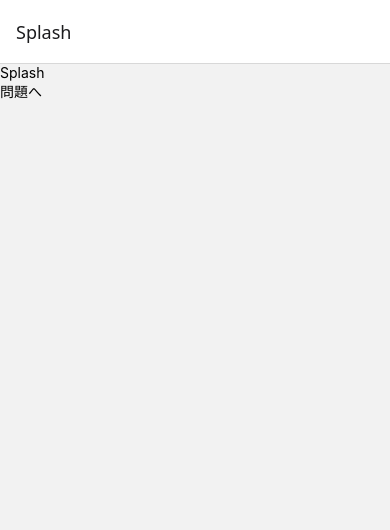
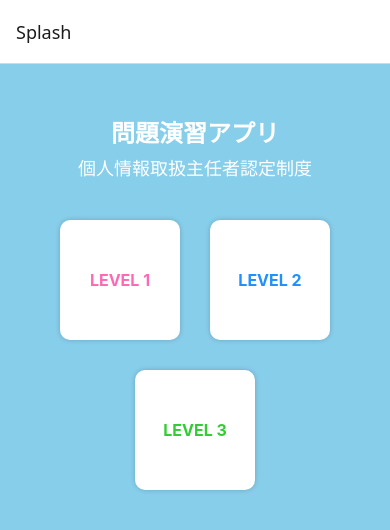
Before and after one commit to kazukiomori/personalInformationHandlingSupervisorCertification, a React Native app: screen /Splash in a window 390 px wide. Shown: the top 530 px of the page. Built offline with nearby package versions, Linux system fonts and the light colour scheme.

Commit message:
Top画面のUI作成

```diff
--- a/src/screens/Splash.js
+++ b/src/screens/Splash.js
@@ -1,18 +1,76 @@
 import { Pressable, StyleSheet, Text, View } from 'react-native'
 import React from 'react'
+import tw from 'twrnc';
 
 const Splash = ({ navigation }) => {
   return (
-    <View>
-      <Text>Splash</Text>
+    <View style={styles.container}>
+      {/* Header Section */}
+      <View style={styles.headerContainer}>
+        <Text style={styles.appTitle}>問題演習アプリ</Text>
+        <Text style={styles.appSubtitle}>個人情報取扱主任者認定制度</Text>
+      </View>
 
-      <Pressable onPress={() => navigation.navigate("Qustions")}>
-      <Text>問題へ</Text>
-      </Pressable>
+      {/* Questions Buttons */}
+      <View style={styles.levelContainer}>
+        <Pressable style={styles.levelBox} onPress={() => navigation.navigate("Questions")} >
+          <Text style={[styles.levelText, { color: "#FF69B4" }]}>LEVEL 1</Text>
+        </Pressable>
+        <Pressable style={styles.levelBox} onPress={() => navigation.navigate("Questions")} >
+          <Text style={[styles.levelText, { color: "#1E90FF" }]}>LEVEL 2</Text>
+        </Pressable>
+        <Pressable style={styles.levelBox} onPress={() => navigation.navigate("Questions")} >
+          <Text style={[styles.levelText, { color: "#32CD32" }]}>LEVEL 3</Text>
+        </Pressable>
+      </View>
     </View>
   )
 }
 
 export default Splash
 
-const styles = StyleSheet.create({})
+const styles = StyleSheet.create({
+  container: {
+    flex: 1,
+    backgroundColor: "#87CEEB",
+    alignItems: "center",
+    paddingTop: 50,
+  },
+  headerContainer: {
+    marginBottom: 30,
+    alignItems: "center",
+  },
+  appTitle: {
+    fontSize: 24,
+    fontWeight: "bold",
+    color: "#fff",
+  },
+  appSubtitle: {
+    fontSize: 18,
+    color: "#fff",
+    marginTop: 5,
+  },
+  levelContainer: {
+    flexDirection: "row",
+    flexWrap: "wrap",
+    justifyContent: "center",
+    gap: 10,
+  },
+  levelBox: {
+    width: 120,
+    height: 120,
+    backgroundColor: "#fff",
+    borderRadius: 10,
+    justifyContent: "center",
+    alignItems: "center",
+    margin: 10,
+    shadowColor: "#000",
+    shadowOpacity: 0.2,
+    shadowRadius: 5,
+    elevation: 3,
+  },
+  levelText: {
+    fontSize: 16,
+    fontWeight: "bold",
+  }
+})
```
